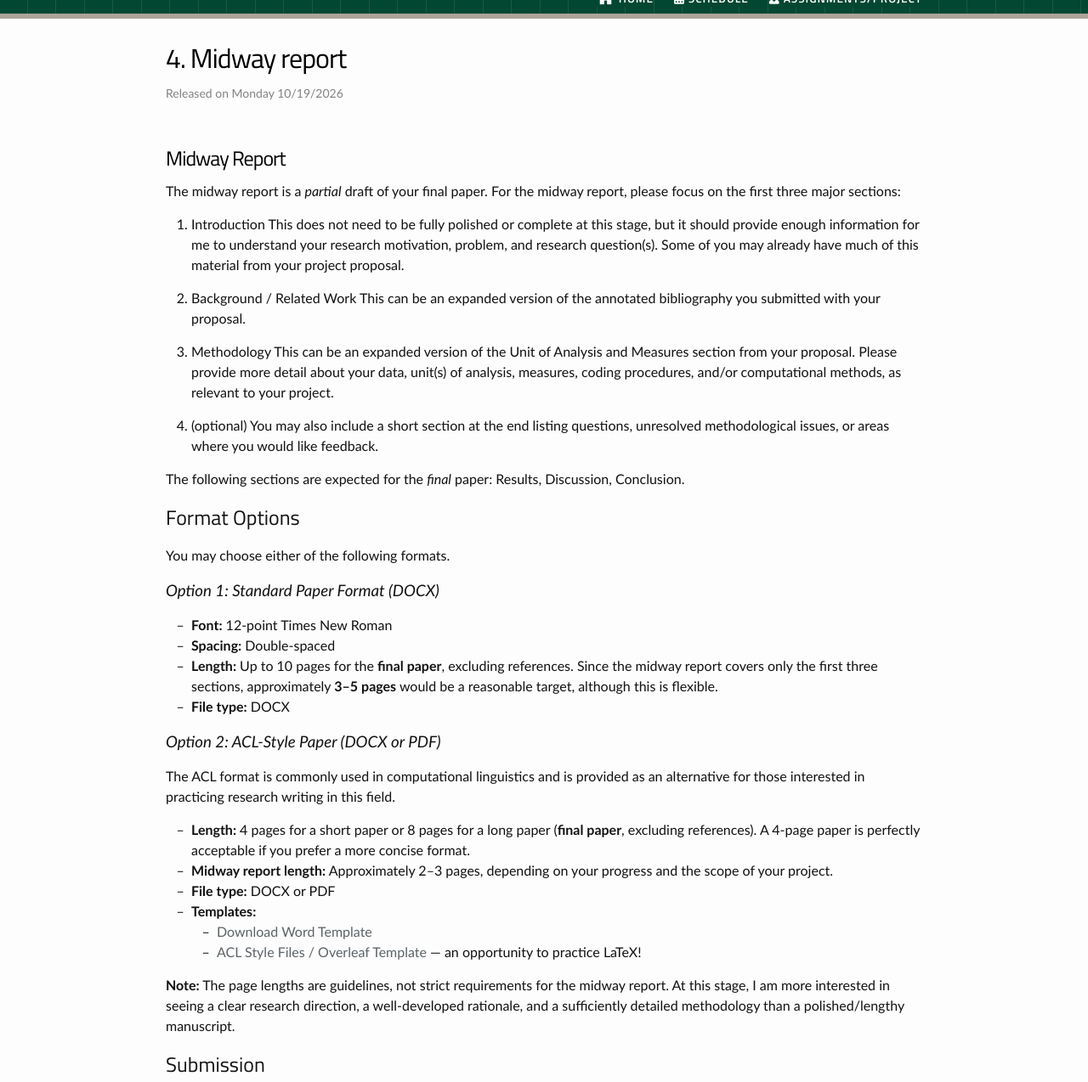
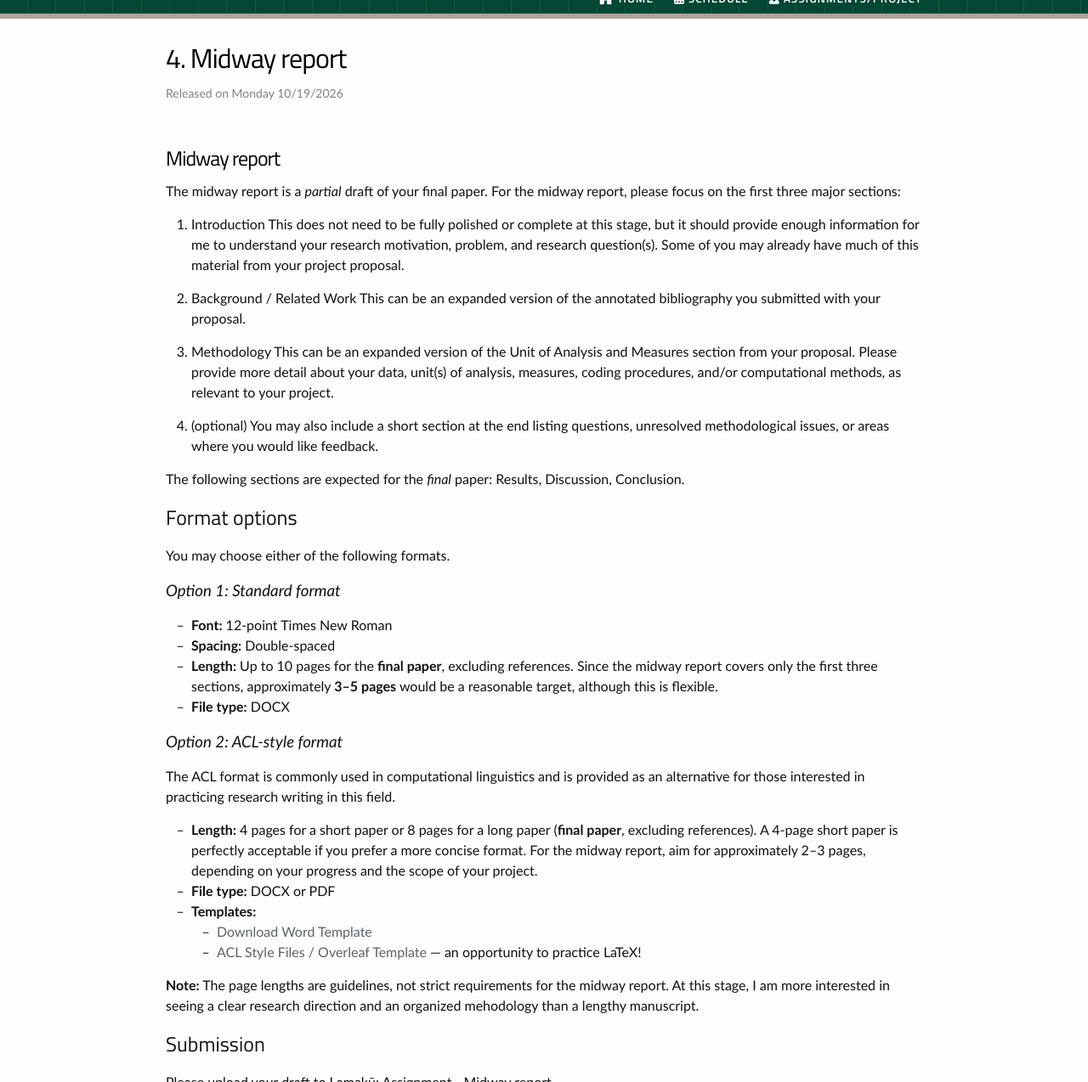
Before and after one commit to hksung/Fall26_SLS775, a Jekyll site: the page built from _assignments/4_midway2.md, in a window 1280 px wide and 1400 px high, cut to the strip 126-1400 px from the top of the window. Shown: the whole strip at 85% size. Built offline with Jekyll 4.4.1, drawn with Linux system fonts in a browser that asks for light colours; nearby versions of some CDN libraries.

Commit message:
minor tweak for assignments

```diff
--- a/_assignments/4_midway2.md
+++ b/_assignments/4_midway2.md
@@ -8,7 +8,7 @@ due_event:
     description: '4. Midway report'
 ---
 
-# Midway Report
+# Midway report
 
 The midway report is a *partial* draft of your final paper. For the midway report, please focus on the first three major sections:
 
@@ -25,29 +25,28 @@ The midway report is a *partial* draft of your final paper. For the midway repor
 
 The following sections are expected for the *final* paper: Results, Discussion, Conclusion.
 
-## Format Options
+## Format options
 
 You may choose either of the following formats.
 
-### Option 1: Standard Paper Format (DOCX)
+### Option 1: Standard format
 
 - **Font:** 12-point Times New Roman
 - **Spacing:** Double-spaced
 - **Length:** Up to 10 pages for the **final paper**, excluding references. Since the midway report covers only the first three sections, approximately **3–5 pages** would be a reasonable target, although this is flexible.
 - **File type:** DOCX
 
-### Option 2: ACL-Style Paper (DOCX or PDF)
+### Option 2: ACL-style format
 
 The ACL format is commonly used in computational linguistics and is provided as an alternative for those interested in practicing research writing in this field.
 
-- **Length:** 4 pages for a short paper or 8 pages for a long paper (**final paper**, excluding references). A 4-page paper is perfectly acceptable if you prefer a more concise format.
-- **Midway report length:** Approximately 2–3 pages, depending on your progress and the scope of your project.
+- **Length:** 4 pages for a short paper or 8 pages for a long paper (**final paper**, excluding references). A 4-page short paper is perfectly acceptable if you prefer a more concise format. For the midway report, aim for approximately 2–3 pages, depending on your progress and the scope of your project.
 - **File type:** DOCX or PDF
 - **Templates:**
   - [Download Word Template](../Files/acl.docx)
   - [ACL Style Files / Overleaf Template](https://github.com/acl-org/acl-style-files) — an opportunity to practice LaTeX!
 
-**Note:** The page lengths are guidelines, not strict requirements for the midway report. At this stage, I am more interested in seeing a clear research direction, a well-developed rationale, and a sufficiently detailed methodology than a polished/lengthy manuscript.
+**Note:** The page lengths are guidelines, not strict requirements for the midway report. At this stage, I am more interested in seeing a clear research direction and an organized mehodology than a lengthy manuscript.
 
 ## Submission
 
```
Also changed, not shown: _assignments/3_midway.md (+1 -9 lines).
